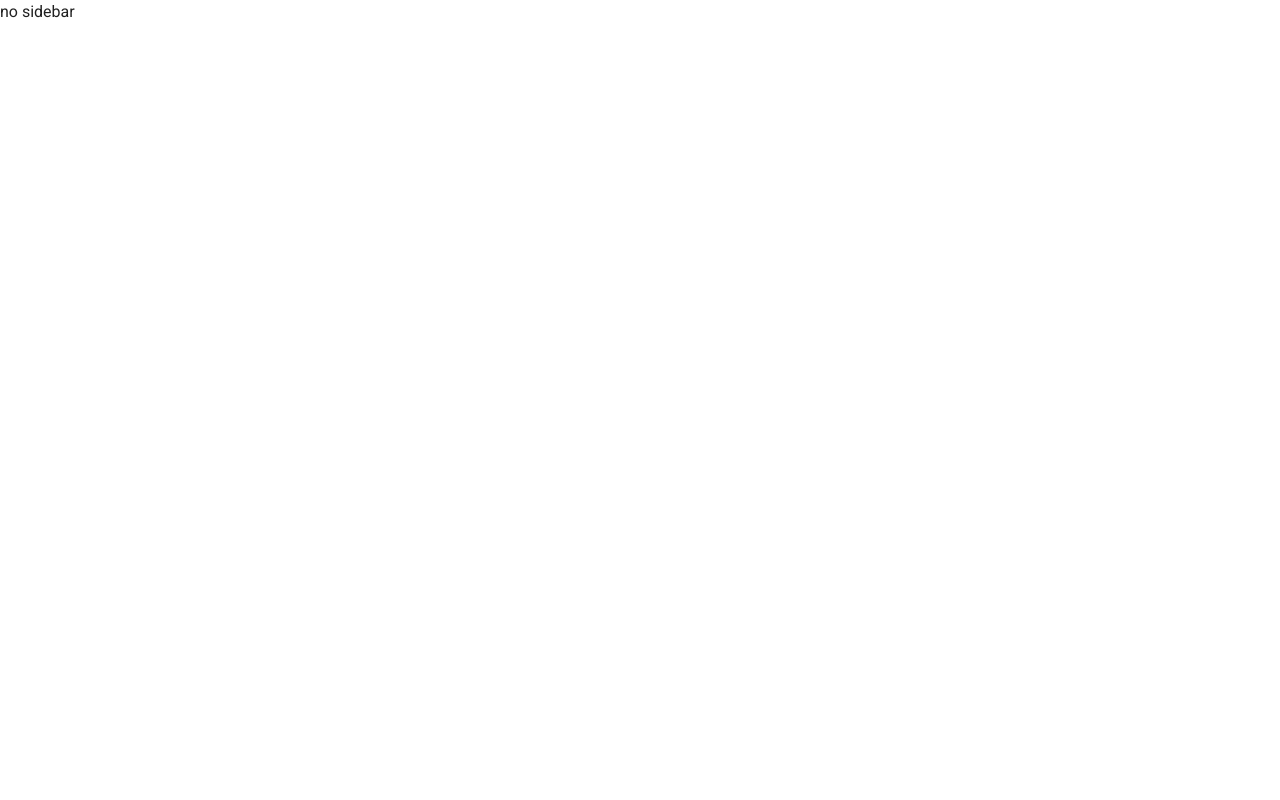
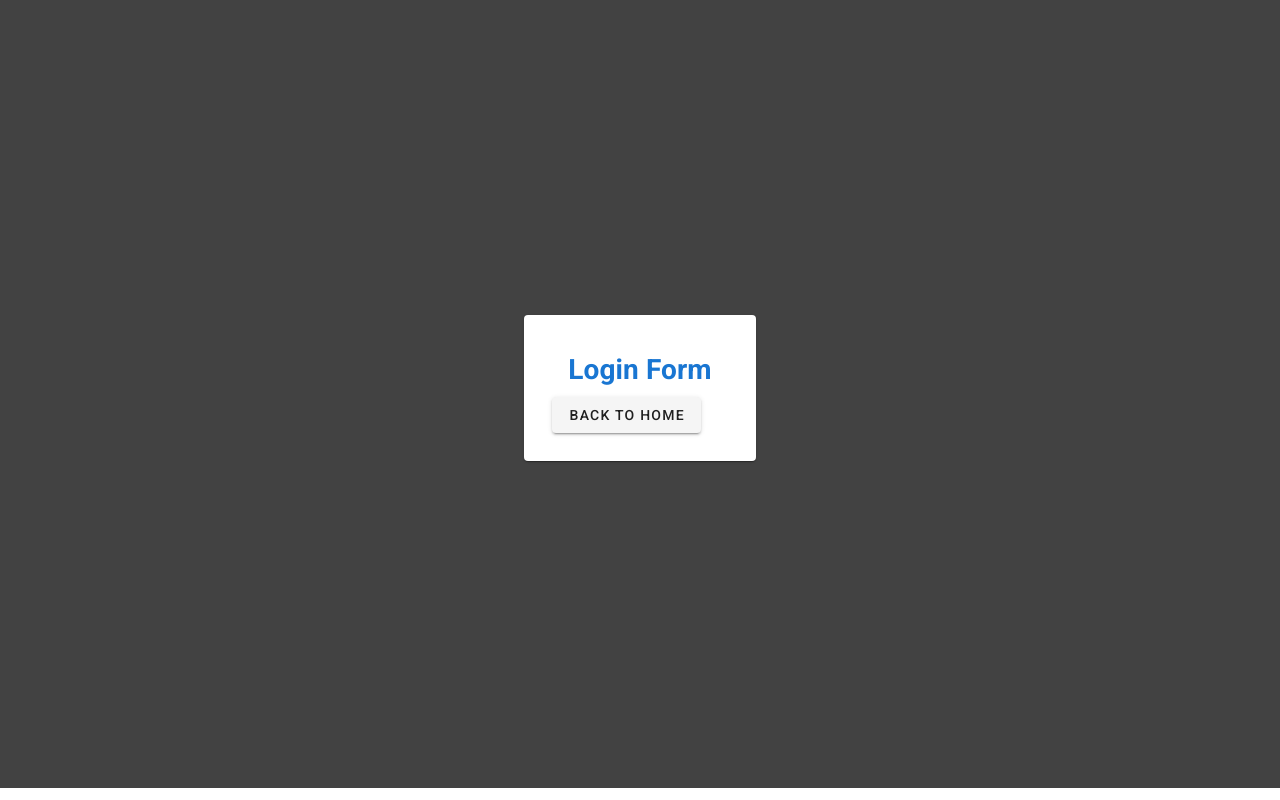
Before and after one commit to roamzz/Vuetify_template, a Vue app: page /login in a window 1280 px wide. Built offline with nearby package versions, Linux system fonts and the light colour scheme.

Commit message:
login page

```diff
--- a/src/components/NavBar.vue
+++ b/src/components/NavBar.vue
@@ -9,8 +9,8 @@
       <v-icon>mdi-magnify</v-icon>
     </v-btn>
 
-    <v-btn icon>
-      <v-icon>mdi-heart</v-icon>
+    <v-btn icon @click="goToLogin()">
+      Login
     </v-btn>
 
     <v-btn icon>
@@ -37,6 +37,9 @@ export default {
   methods: {
     toggleSidebar() {
       bus.$emit("toggleIt");
+    },
+    goToLogin() {
+      this.$router.push("/login");
     }
   }
 };
--- a/src/layouts/NoSidebar.vue
+++ b/src/layouts/NoSidebar.vue
@@ -1,6 +1,11 @@
 <template>
   <div>
-
-    no sidebar
+    <v-container fluid class="pt-0">
+      <v-row>
+        <v-col cols="12" class="pa-0 pt-0">
+          <slot />
+        </v-col>
+      </v-row>
+    </v-container>
   </div>
 </template>
--- a/src/views/Login.vue
+++ b/src/views/Login.vue
@@ -1,27 +1,33 @@
 <template>
-  <div>
-    <h1>Login Page</h1>
-    <div>
-      <input type="text" placeholder="email">
-    </div>
-    <br>
-    <div>
-      <input type="password">
-    </div>
-    <br>
-    <button type="submit">Login</button>
+  <v-app id="login" class="secondary">
+    <v-main>
+      <v-container fluid fill-height>
+        <v-row justify="center" align="center">
+          <v-card class="elevation-1 pa-7">
+            <v-card-text>
+              <div class="text-center">
+                <h1 class="primary--text">Login Form</h1>
+              </div>
+            </v-card-text>
+            <v-btn @click="goToHome()">Back to home</v-btn>
+          </v-card>
+        </v-row>
 
-    <br>
-    <br>
-
-    <p>
-      <router-link to="/">Home</router-link>
-    </p>
-  </div>
+      </v-container>
+    </v-main>
+  </v-app>
 </template>
 
 <script>
 export default {
-  name: "login"
+  name: "login",
+  data() {
+    return {};
+  },
+  methods: {
+    goToHome() {
+      this.$router.push("/");
+    }
+  }
 };
 </script>
```
